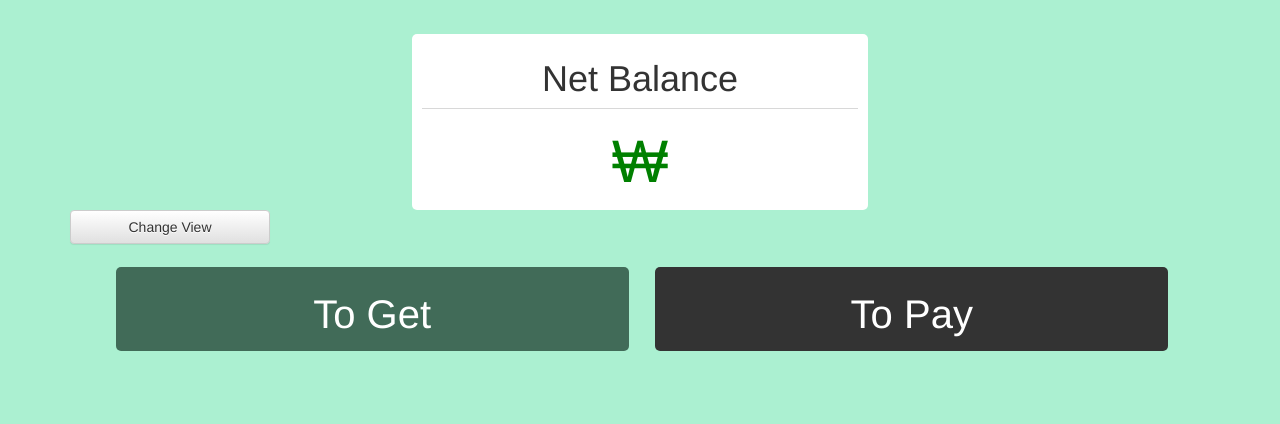
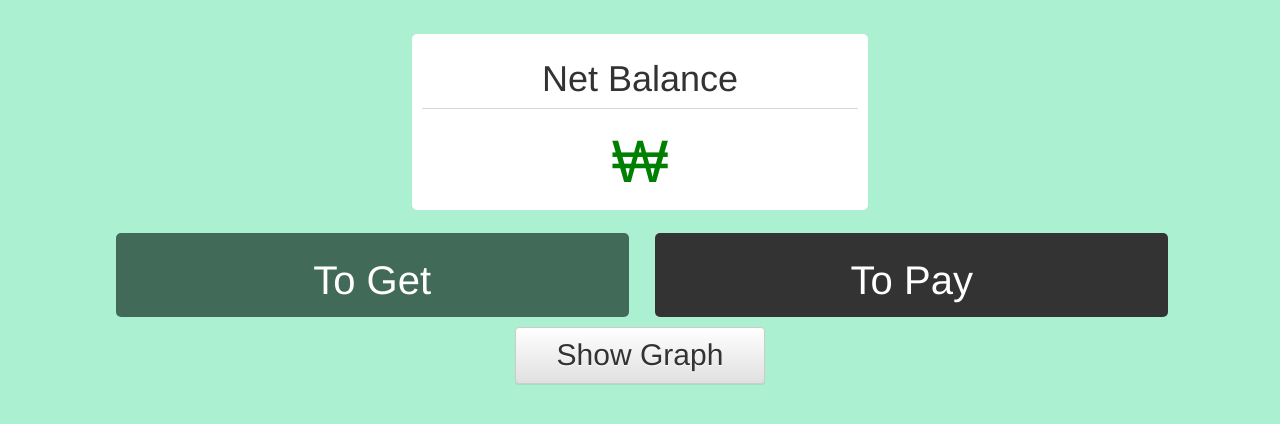
Before and after one commit to tsook/harathon, a Django app: template finance/templates/finance/home_page.html in a window 1280 px wide. Shown: the part 59-483 px from the top of the page. Run offline with Django 3.2, Linux system fonts and the light colour scheme; the template is opened without the code that fills it, so the values that code supplies are empty; parts of the project's set-up code (start-up, migrations or seed data) failed here and were passed over; some libraries are stand-ins or nearby versions.

Commit message:
final changes to layout

```diff
--- a/finance/static/css/finance.css
+++ b/finance/static/css/finance.css
@@ -248,5 +248,6 @@ body {
 }
 #change-view{
 	text-align: middle;
-	width: 200px;
+	width: 250px;
+	font-size: 30px;
 }
--- a/finance/static/js/canvastest.js
+++ b/finance/static/js/canvastest.js
@@ -1,5 +1,5 @@
 var dis = 100
-var radius = 20
+var radius = 25
 var nodes = [];
 var edges = [];
 var number;
@@ -44,8 +44,8 @@ function makeLine(from, to){
 	var ctx = canvas.getContext("2d")
 	var fromAngle = 2*Math.PI/number * from
 	var toAngle = 2*Math.PI/number * to
-	ctx.moveTo(dis*Math.cos(fromAngle) + 250, dis*Math.sin(fromAngle) + 250)
-	ctx.lineTo(dis*Math.cos(toAngle) + 250, dis*Math.sin(toAngle) + 250)
+	ctx.moveTo(dis*Math.cos(fromAngle) + 300, dis*Math.sin(fromAngle) + 300)
+	ctx.lineTo(dis*Math.cos(toAngle) + 300, dis*Math.sin(toAngle) + 300)
 	ctx.lineWidth = 5;
 	ctx.strokeStyle = "#244e3b"
 	ctx.stroke();
@@ -58,12 +58,12 @@ function makeCircles(nodes){
 		var angle = i * 2*Math.PI/nodes.length
 		ctx.strokeStyle = "#326b51"
 		ctx.beginPath()
-		ctx.arc(dis*Math.cos(angle) + 250, dis*Math.sin(angle) + 250, radius, 0, 2*Math.PI)
+		ctx.arc(dis*Math.cos(angle) + 300, dis*Math.sin(angle) + 300, radius, 0, 2*Math.PI)
 		ctx.fillStyle = "#9cd4ba"
 		ctx.fill()
 		ctx.stroke()
 		ctx.fillStyle= "#326b51"
 		ctx.font = "30px Verdana";
-		ctx.fillText(nodes[i][0], dis*Math.cos(angle) + 240, dis*Math.sin(angle) + 260);
+		ctx.fillText(nodes[i][0], dis*Math.cos(angle) + 290, dis*Math.sin(angle) + 310);
 	}
 }
--- a/finance/static/js/home_page.js
+++ b/finance/static/js/home_page.js
@@ -31,12 +31,12 @@ $(document).ready(function(){
 	})
 	$("#change-view").on("click", function(){
 		if($("#change-view").data("status") == "list"){
-			$("#all-debt").hide()
 			$("#graph-view").show()
+			$("#change-view").html("Hide Graph")
 			$("#change-view").data("status", "graph")
 		}else{
-			$("#all-debt").show()
 			$("#graph-view").hide()
+			$("#change-view").html("Hide Graph")
 			$("#change-view").data("status", "list")
 		}
 	})
--- a/finance/templates/finance/home_page.html
+++ b/finance/templates/finance/home_page.html
@@ -18,8 +18,6 @@
 	{% endif %}
 	</div>
 </div>
-
-<button class="btn btn-default" id="change-view" data-status="list">Change View</button>
 <div id="all-debt">
 	<div class="debt-section"  style="background-color: #416b58; margin-left: 4%; margin-right: 1%">
 		<h1> To Get </h1>
@@ -70,8 +68,11 @@
 		</div>
 	</div>
 </div>
+<div style="text-align: center; margin: 10px">
+	<button class="btn btn-default" id="change-view" data-status="list">Show Graph</button>
+</div>
 <div id="graph-view" hidden>
-	<canvas id="myCanvas" width="500" height="500">
+	<canvas id="myCanvas" width="600" height="600">
 	</canvas>
 </div>
 {% endblock %}
--- a/finance/urls.py
+++ b/finance/urls.py
@@ -7,7 +7,6 @@ urlpatterns = [
 	url(r'^$', auth_views.login, name='login'),
 	url(r'^home/$', views.home_page, name='home_page'),
 	url(r'^new/Money/$', views.new_Money, name='new_Money'),
-	url(r'^canvas/$', views.canvas_test, name='canvas_test'),
 	url(r'^accounts/profile/$', views.home_page, name='home_page'),
 	url(r'^accounts/profile/delete/', views.delete, name="delete"),
 	url(r'^login/$', auth_views.login, name='login'),
```
